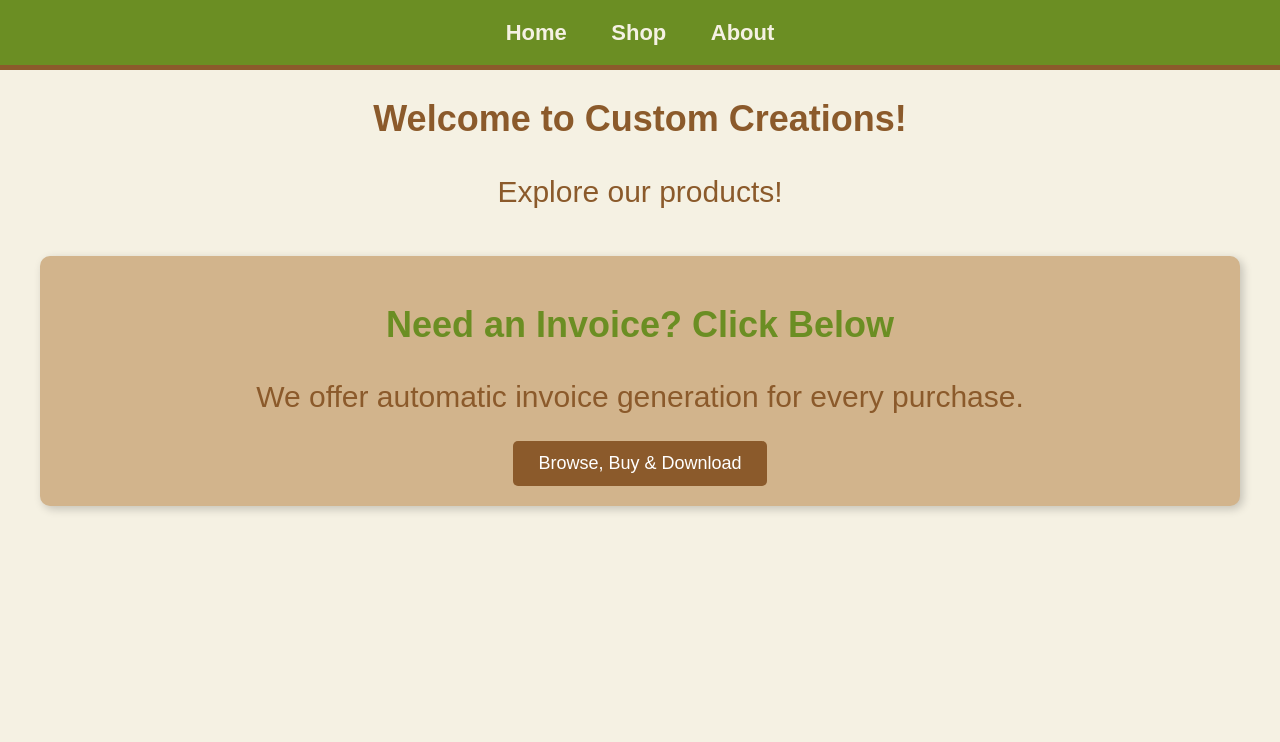
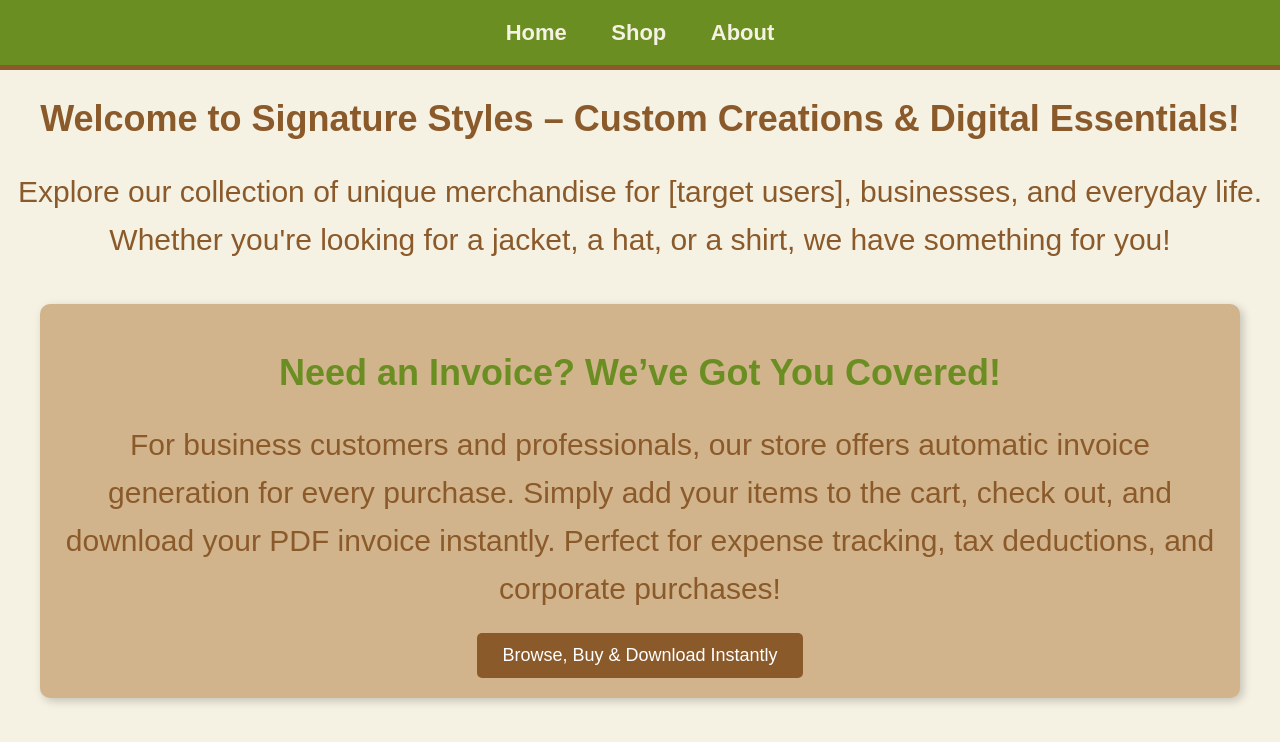
Before and after one commit to charleycorneil/midterm-project, a website: page public/index.html in a window 1280 px wide. Drawn offline with Linux system fonts and the light colour scheme.

Commit message:
fixed homepage and added to shop page

```diff
--- a/public/css/styles.css
+++ b/public/css/styles.css
@@ -113,7 +113,6 @@ button:hover {
   border-radius: 5px;
   display: block;
   margin: 0 auto;
-  cursor: not-allowed;
 }
 
 table {
--- a/public/index.html
+++ b/public/index.html
@@ -15,15 +15,26 @@
     </nav>
 
     <header>
-      <h1>Welcome to Custom Creations!</h1>
-      <p>Explore our products!</p>
+      <h1>
+        Welcome to Signature Styles – Custom Creations & Digital Essentials!
+      </h1>
+      <p>
+        Explore our collection of unique merchandise for [target users],
+        businesses, and everyday life. Whether you're looking for a jacket, a
+        hat, or a shirt, we have something for you!
+      </p>
     </header>
 
     <section>
-      <h2>Need an Invoice? Click Below</h2>
-      <p>We offer automatic invoice generation for every purchase.</p>
+      <h2>Need an Invoice? We’ve Got You Covered!</h2>
+      <p>
+        For business customers and professionals, our store offers automatic
+        invoice generation for every purchase. Simply add your items to the
+        cart, check out, and download your PDF invoice instantly. Perfect for
+        expense tracking, tax deductions, and corporate purchases!
+      </p>
       <button onclick="window.location.href='shop.html'">
-        Browse, Buy & Download
+        Browse, Buy & Download Instantly
       </button>
     </section>
   </body>
```
Also changed, not shown: public/shop.html (+10 -0 lines).
